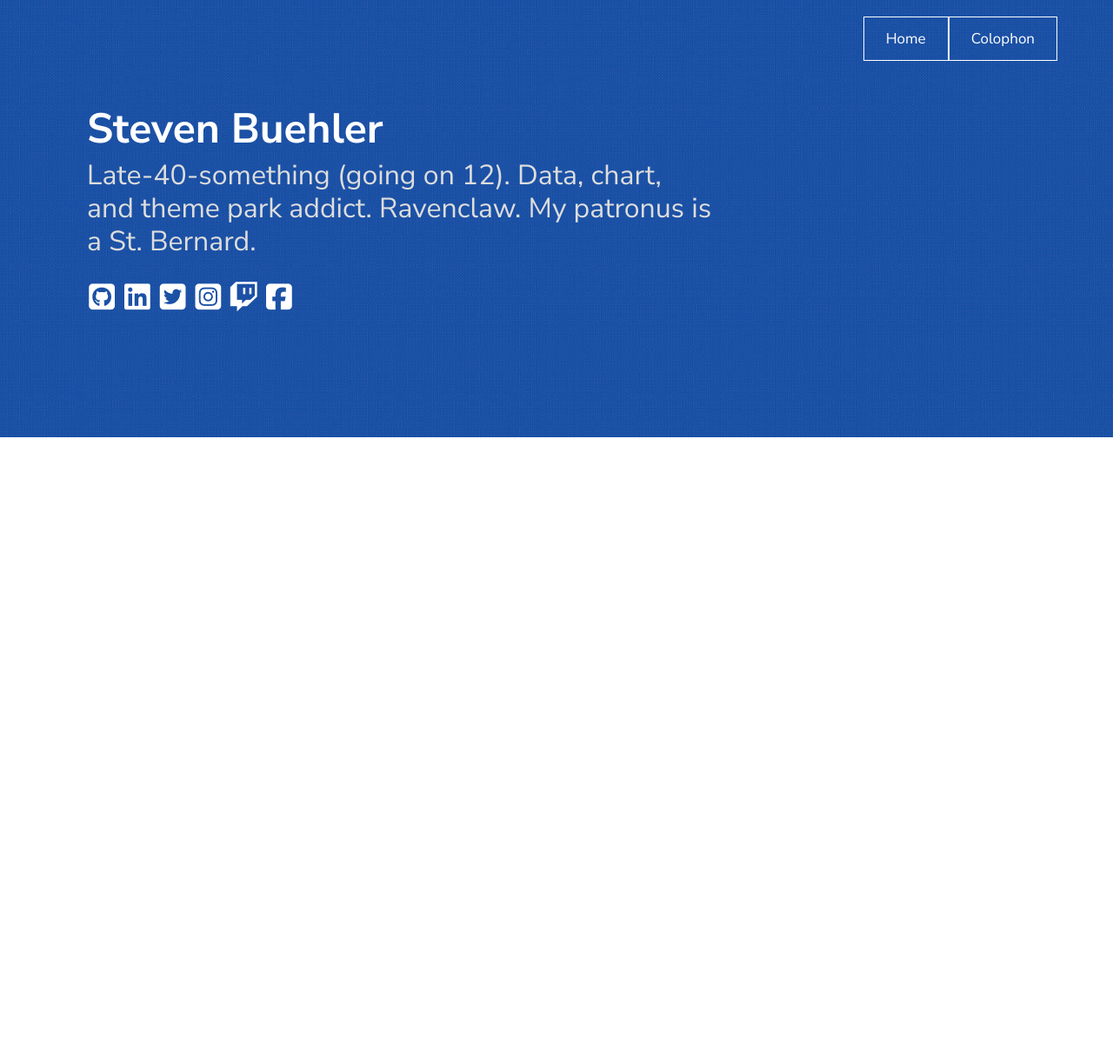
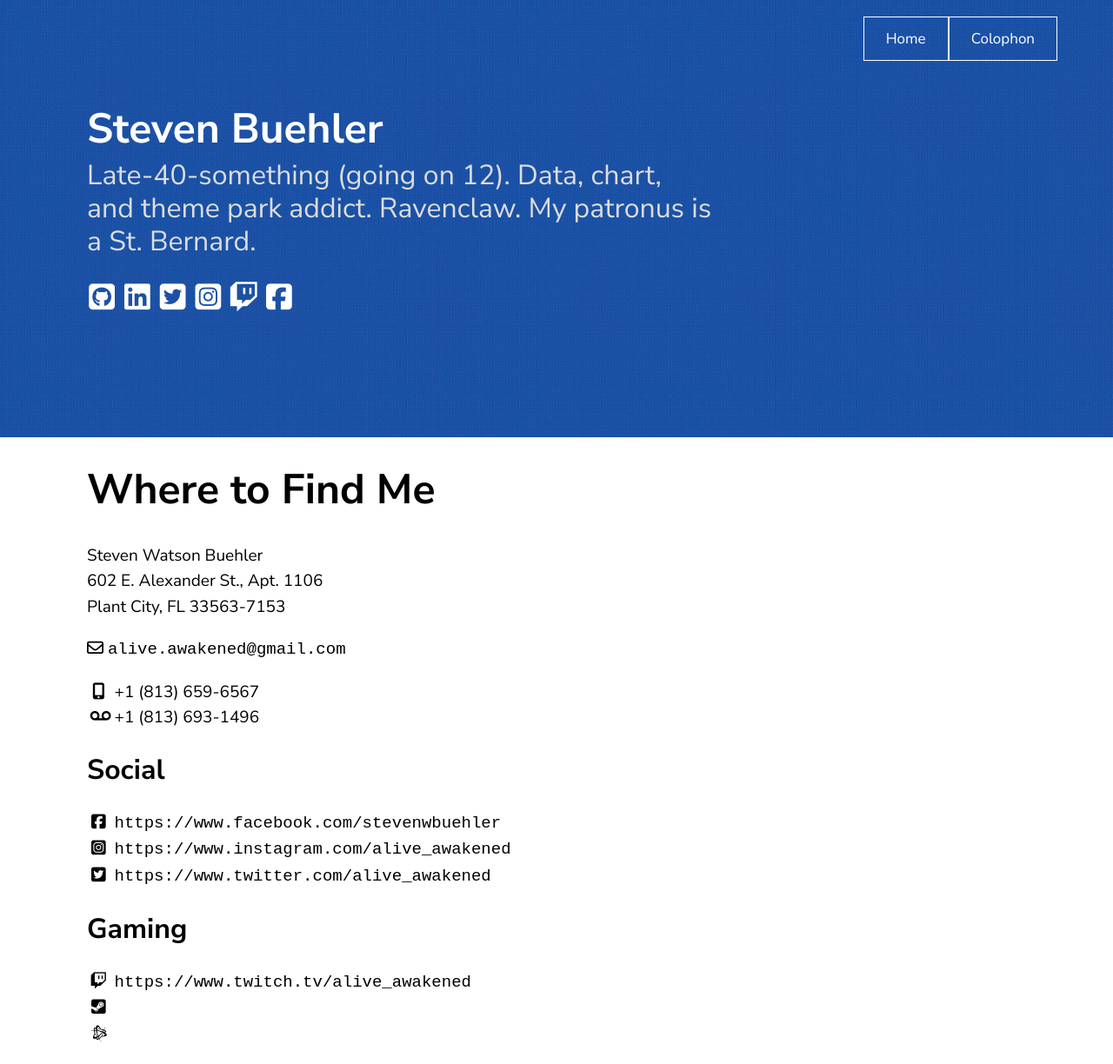
Before and after one commit to stevenbuehler/stevenbuehler.github.io, a Jekyll site: the page built from contact.html, in a window 1280 px wide. Shown: the whole page at 87% size. Built offline with Jekyll 4.4.1, drawn with Linux system fonts in a browser that asks for light colours; nearby versions of some CDN libraries; before the commit the page ends 900 px from its top, so only the background shows below that.

Commit message:
Update contact.html

```diff
--- a/contact.html
+++ b/contact.html
@@ -3,3 +3,33 @@ title: Contact
 date: 2020-08-03
 layout: page
 ---
+<h1>Where to Find Me</h1>
+
+<span itemscope itemtype="https://schema.org/Person">
+<p>
+<span itemprop="givenName">Steven</span> </span itemprop="additionalName">Watson</span> <span itemprop="familyName">Buehler</span><br />
+<span itemprop="address">
+  <span itemprop="streetAddress">602 E. Alexander St., Apt. 1106</span><br />
+  <span itemprop="addressLocality">Plant City</span>, <span itemprop="addressRegion">FL</span> <span itemprop="postalCode">33563-7153</span>
+</span>
+</p>
+<p>
+  <i class="far fa-envelope"></i> <tt><span itemprop="email">alive.awakened@gmail.com</span></tt>
+</p>
+<p>
+  <i class="fas fa-mobile-alt"></i> <span itemprop="telephone">+1 (813) 659-6567</span><br />
+  <i class="fas fa-voicemail"></i> <span itemprop="telephone">+1 (813) 693-1496</span>
+</p>
+<h2>Social</h2>
+<p>
+  <i class="fab fa-facebook-square"></i>  <tt><span itemprop="sameAs">https://www.facebook.com/stevenwbuehler</span></tt><br />
+  <i class="fab fa-instagram-square"></i> <tt><span itemprop="sameAs">https://www.instagram.com/alive_awakened</span></tt><br />
+  <i class="fab fa-twitter-square"></i>   <tt><span itemprop="sameAs">https://www.twitter.com/alive_awakened</span></tt><br />
+</p>
+<h2>Gaming</h2>
+<p>
+  <i class="fab fa-twitch"></i>           <tt><span itemprop="sameAs">https://www.twitch.tv/alive_awakened</span></tt><br />
+  <i class="fab fa-steam-square"></i>     <tt><span itemprop="sameAs"></span></tt><br />
+  <i class="fab fa-battle-net"></i>       <span itemprop="sameAs"></span></tt>
+</p>
+</span>
```
